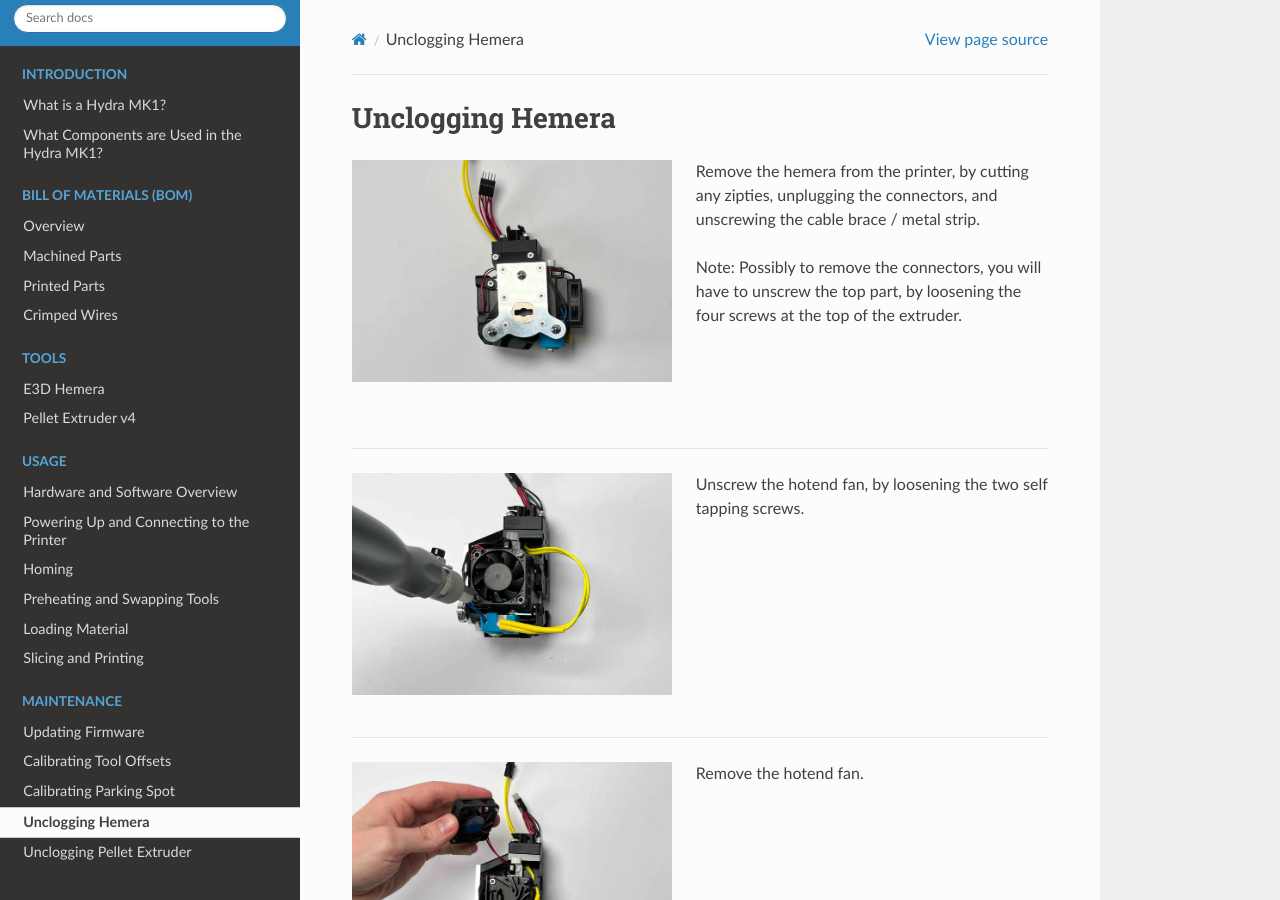
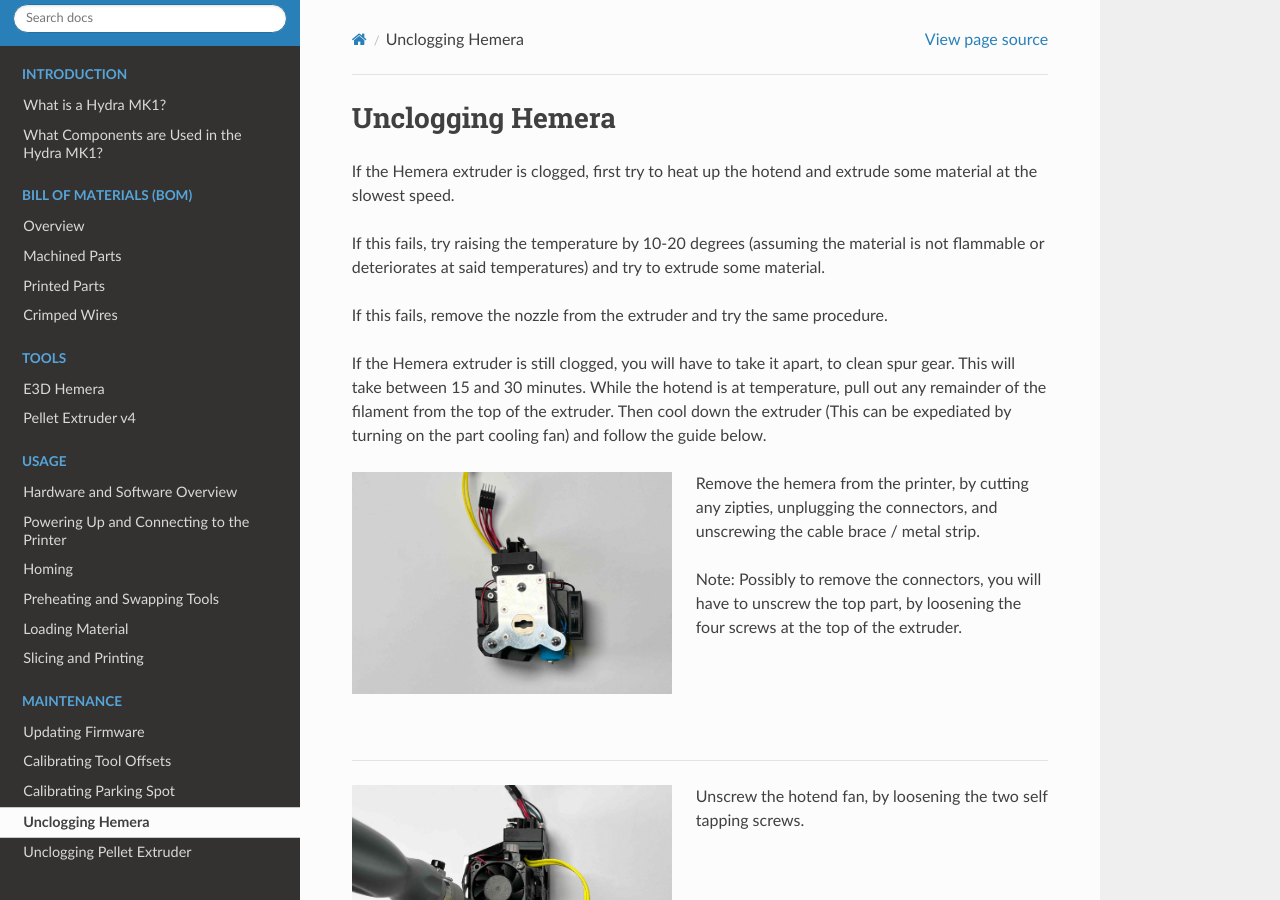
Before and after one commit to srl-ethz/hydra-documentation, a Sphinx documentation site: the page built from docs/source/maintenance/unclogghemera.rst, in a window 1280 px wide and 900 px high. Built offline with Sphinx 7.4.7 and the Read the Docs theme 2.0.0, drawn with Linux system fonts in a browser that asks for light colours; pages that are not in the unit, such as notebooks, are missing from menus.

Commit message:
Update unclogghemera.rst

```diff
--- a/docs/source/maintenance/unclogghemera.rst
+++ b/docs/source/maintenance/unclogghemera.rst
@@ -2,7 +2,13 @@
 Unclogging Hemera
 ################################
 
+If the Hemera extruder is clogged, first try to heat up the hotend and extrude some material at the slowest speed.
 
+If this fails, try raising the temperature by 10-20 degrees (assuming the material is not flammable or deteriorates at said temperatures) and try to extrude some material.
+
+If this fails, remove the nozzle from the extruder and try the same procedure.
+
+If the Hemera extruder is still clogged, you will have to take it apart, to clean spur gear. This will take between 15 and 30 minutes. While the hotend is at temperature, pull out any remainder of the filament from the top of the extruder. Then cool down the extruder (This can be expediated by turning on the part cooling fan) and follow the guide below.
 
 
 .. figure:: img/HemeraUnclogg1.jpg
```
